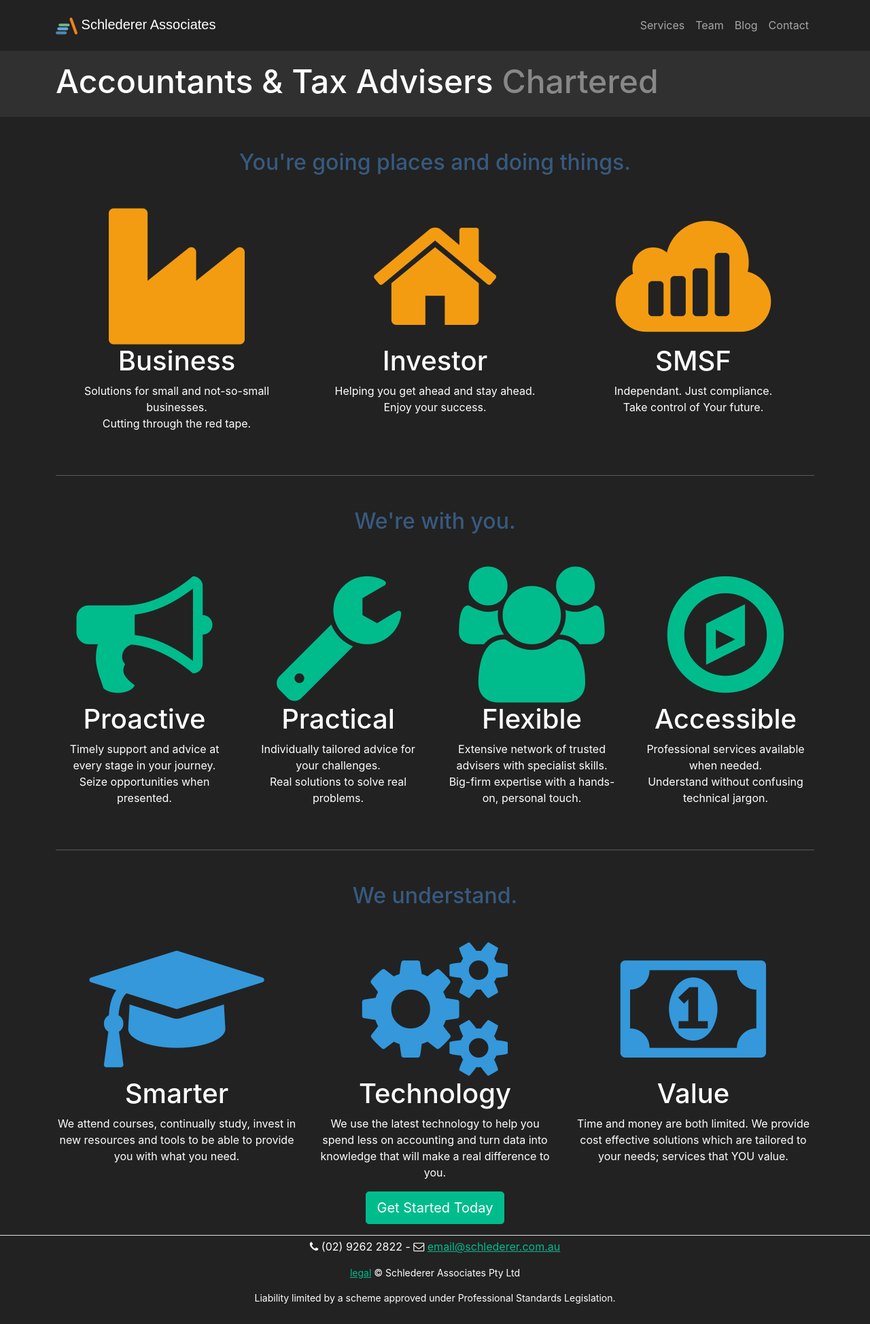
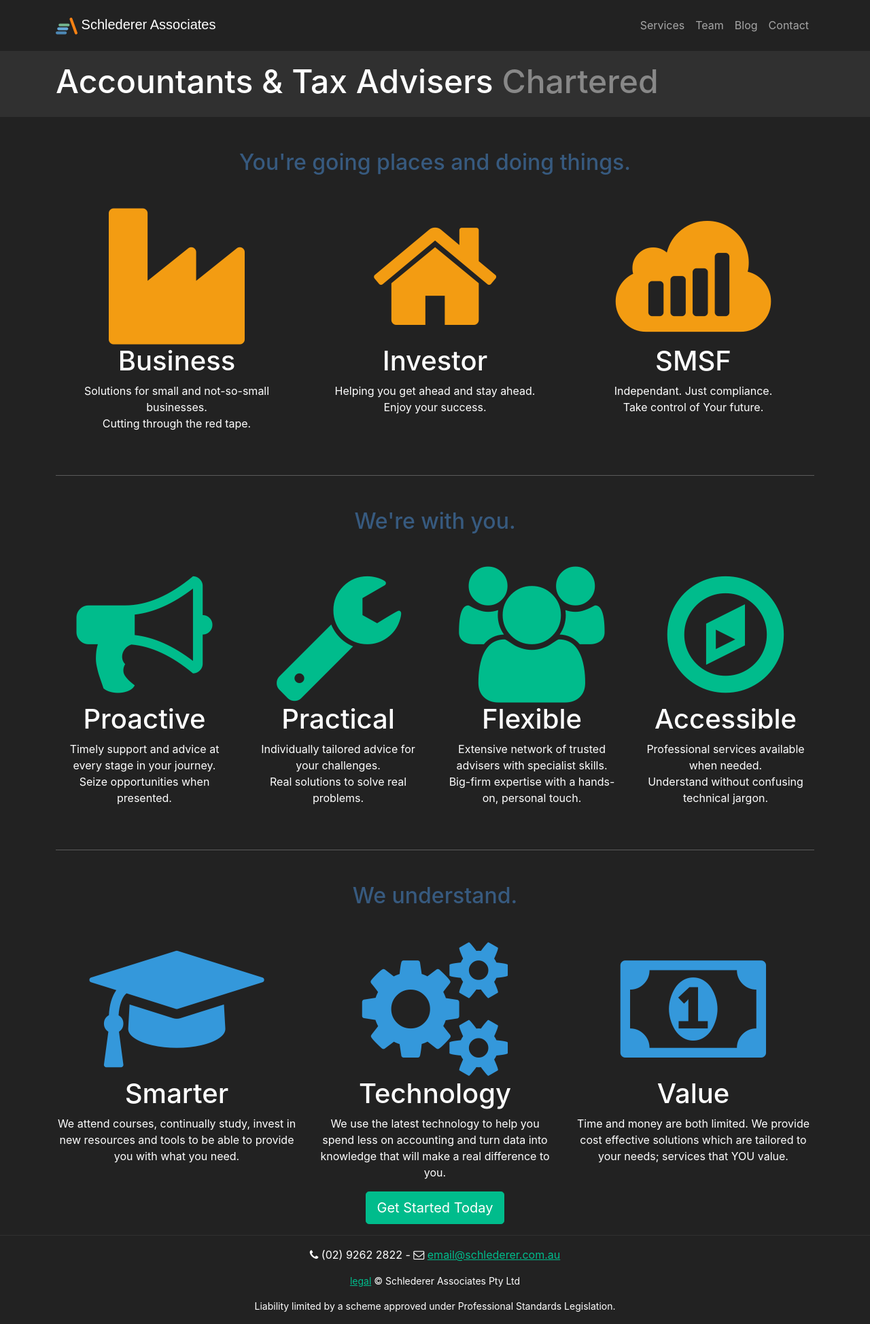
Before and after one commit to Mforcer/tax2, a Jekyll site: the page built from index.html, in a window 1280 px wide. Shown: the whole page at 68% size. Built offline with Jekyll 4.4.1, drawn with Linux system fonts in a browser that asks for light colours; nearby versions of some CDN libraries.

Commit message:
Update footer.html

```diff
--- a/_includes/footer.html
+++ b/_includes/footer.html
@@ -1,4 +1,4 @@
-<footer class="container-fluid text-center border-top mt-1 pt-1">
+<footer class="container-fluid text-center border-top border-dark mt-3 pt-3">
     <p><i class="fa fa-phone"></i>&nbsp;{{site.biz_phone}} - <i class="fa fa-envelope-o"></i>&nbsp;<a href="mailto:{{site.biz_email}}">{{site.biz_email}}</a></p>
     <p class="small"><a href="/legal/">legal</a> &copy;&nbsp;{{ site.publisher }}</p>
     <p class="small">Liability limited by a scheme approved under Professional Standards Legislation.</p>
```
